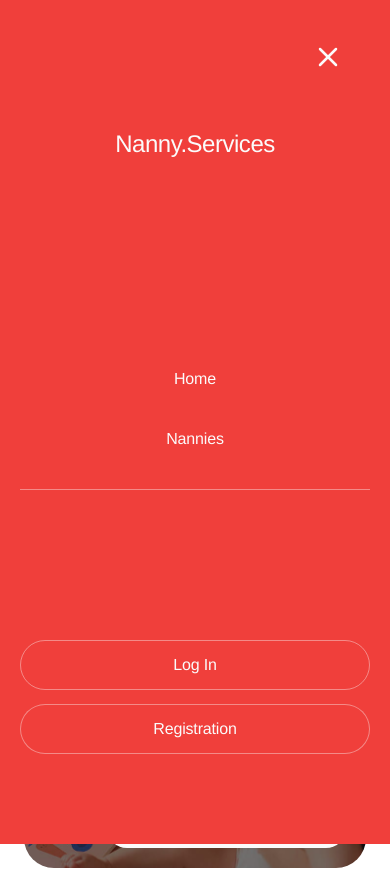
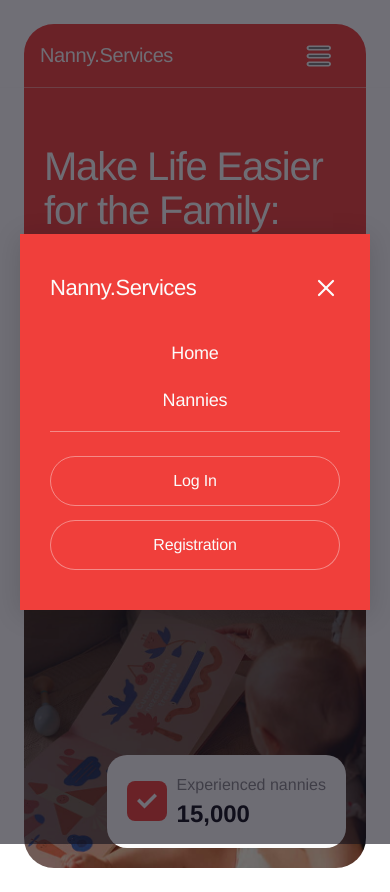
Before and after one commit to LiliiaDud/nannies-services-app, a React (Vite) app: page / in a window 390 px wide. Both pictures are taken after a click on the button 318 px from the left and 56 px from the top of the page. Built offline with nearby package versions, Linux system fonts and the light colour scheme; no server answers.

Commit message:
fix: refactor mobile menu into a centered modal popup with backdrop

```diff
--- a/src/components/MobileMenu/MobileMenu.module.css
+++ b/src/components/MobileMenu/MobileMenu.module.css
@@ -4,93 +4,97 @@
   left: 0;
   width: 100vw;
   height: 100vh;
+  background-color: rgba(17, 16, 28, 0.6);
+  display: flex;
+  justify-content: center;
+  align-items: center;
+  z-index: 1000;
+  padding: 20px;
+  box-sizing: border-box;
+}
+
+.mobile_menu_content {
   background-color: #f03f3b;
+  width: 100%;
+  max-width: 420px;
   display: flex;
   flex-direction: column;
   justify-content: space-between;
-  z-index: 1000;
-  padding: 90px 20px;
+  padding: 40px 30px;
+  box-sizing: border-box;
+  max-height: 90vh;
   overflow-y: auto;
+  position: relative;
+  box-shadow: 0 4px 25px rgba(0, 0, 0, 0.15);
 }
 
 .mobile_top {
   position: relative;
-  padding: 40px 0;
+  padding-bottom: 20px;
   display: flex;
-  justify-content: center;
+  justify-content: space-between;
   align-items: center;
   width: 100%;
 }
 
 .mobile_btn_close {
-  position: absolute;
-  top: -50px;
-  right: 20px;
   background: transparent;
   border: none;
   cursor: pointer;
+  padding: 0;
+  display: flex;
+  align-items: center;
+  justify-content: center;
 }
 
 .mobile_close_icon {
   stroke-width: 2.5px;
   stroke: #fbfbfb;
-  width: 32px;
-  height: 32px;
+  width: 28px;
+  height: 28px;
 }
 
 .mobile_logo_text {
   font-weight: 500;
-  font-size: 24px;
+  font-size: 22px;
   line-height: 117%;
   letter-spacing: -0.02em;
   color: #fbfbfb;
   text-decoration: none;
-  transition:
-    0.2s ease,
-    text-shadow 0.2s ease;
+}
+
+.mobile_nav {
+  width: 100%;
 }
 
 .mobile_nav ul {
-  padding: 40px 0;
   display: flex;
   flex-direction: column;
   align-items: center;
-  gap: 40px;
+  gap: 24px;
   margin: 0;
-  padding: 0;
+  padding: 20px 0;
   width: 100%;
   border-bottom: 1px solid rgba(251, 251, 251, 0.4);
-  padding: 40px 0;
 }
 
 .mobile_link {
   font-weight: 400;
-  font-size: 16px;
+  font-size: 18px;
   line-height: 125%;
   letter-spacing: -0.01em;
   color: #fbfbfb;
   text-decoration: none;
-  transition:
-    0.2s ease,
-    text-shadow 0.2s ease;
+  transition: opacity 0.2s ease;
 }
 
-.mobile_nav_text:hover,
-.mobile_logo_text:hover {
-  color: #ffffff;
-  text-shadow:
-    0 0 8px #ffffff,
-    0 0 16px #ffffff;
-}
-
-.mobile_navigation {
-  display: flex;
-  gap: 40px;
-  margin: 0;
+.mobile_link:hover {
+  opacity: 0.8;
 }
 
 .mobile_icon_point {
   fill: #fbfbfb;
+  margin-left: 6px;
 }
 
 .mobile_actions {
@@ -98,20 +102,14 @@
   flex-direction: column;
   gap: 14px;
   width: 100%;
-  padding-top: 20px;
+  padding-top: 24px;
 }
 
 .mobile_user {
-  margin: 0 auto;
   display: flex;
-  flex-direction: column;
   align-items: center;
-}
-
-.mobile_user_info {
-  display: flex;
-  gap: 14px;
-  align-items: center;
+  gap: 12px;
+  margin: 0 auto 10px auto;
 }
 
 .mobile_user_btn {
@@ -120,6 +118,9 @@
   background-color: #fbfbfb;
   border: none;
   border-radius: 10px;
+  display: flex;
+  align-items: center;
+  justify-content: center;
 }
 
 .mobile_icon_user {
@@ -128,39 +129,13 @@
 
 .mobile_user_text {
   font-weight: 500;
-  font-size: 18px;
-  line-height: 111%;
-  letter-spacing: -0.01em;
+  font-size: 16px;
   color: #fbfbfb;
+  margin: 0;
 }
 
-.mobile_btn_log {
-  font-weight: 500;
-  font-size: 16px;
-  line-height: 125%;
-  letter-spacing: -0.01em;
-  color: #fbfbfb;
-  border: 1px solid rgba(251, 251, 251, 0.4);
-  border-radius: 30px;
-  padding: 14px 39px;
-  background: transparent;
-  cursor: pointer;
-}
-
-.mobile_btn_registration {
-  font-weight: 500;
-  font-size: 16px;
-  line-height: 125%;
-  letter-spacing: -0.01em;
-  color: #fbfbfb;
-  border-radius: 30px;
-  padding: 14px 40px;
-  background: #f03f3b;
-  cursor: pointer;
-  border: none;
-  border: 1px solid rgba(251, 251, 251, 0.4);
-}
-
+.mobile_btn_log,
+.mobile_btn_registration,
 .mobile_btn_logOut {
   font-weight: 500;
   font-size: 16px;
@@ -168,11 +143,23 @@
   letter-spacing: -0.01em;
   color: #fbfbfb;
   border-radius: 30px;
-  padding: 14px 40px;
+  padding: 14px 20px;
+  width: 100%;
+  cursor: pointer;
+  border: 1px solid rgba(251, 251, 251, 0.4);
+  background: transparent;
+  transition:
+    background 0.2s ease,
+    color 0.2s ease;
+}
+
+.mobile_btn_registration,
+.mobile_btn_logOut {
   background: #f03f3b;
-  cursor: pointer;
-  border: none;
-  border: 1px solid rgba(251, 251, 251, 0.4);
+}
+
+.mobile_btn_log:hover {
+  background: rgba(251, 251, 251, 0.1);
 }
 
 .mobile_btn_registration:hover,
--- a/src/components/MobileMenu/MobileMenu.tsx
+++ b/src/components/MobileMenu/MobileMenu.tsx
@@ -1,5 +1,5 @@
-import css from "./mobileMenu.module.css";
-import { Link } from "react-router-dom";
+import css from './mobileMenu.module.css';
+import { Link } from 'react-router-dom';
 
 interface MobileMenuProps {
   isOpen: boolean;
@@ -25,8 +25,10 @@ export default function MobileMenu({
   isNannies,
 }: MobileMenuProps) {
   if (!isOpen) return null;
+
   return (
-    <div className={css.mobile_menu}>
+    <div className={css.mobile_menu} onClick={onClose}>
+      <div className={css.mobile_menu_content} onClick={e => e.stopPropagation()}>
         <div className={css.mobile_top}>
           <Link to="/" className={css.mobile_logo_text} onClick={onClose}>
             Nanny.Services
@@ -58,11 +60,7 @@ export default function MobileMenu({
             </li>
             {isAuth && (
               <li>
-              <Link
-                className={css.mobile_link}
-                to="/favorites"
-                onClick={onClose}
-              >
+                <Link className={css.mobile_link} to="/favorites" onClick={onClose}>
                   Favorites
                 </Link>
                 {isFavorites && (
@@ -121,5 +119,6 @@ export default function MobileMenu({
           )}
         </div>
       </div>
+    </div>
   );
 }
```
Lines whose indentation alone changed are shown as unchanged.
